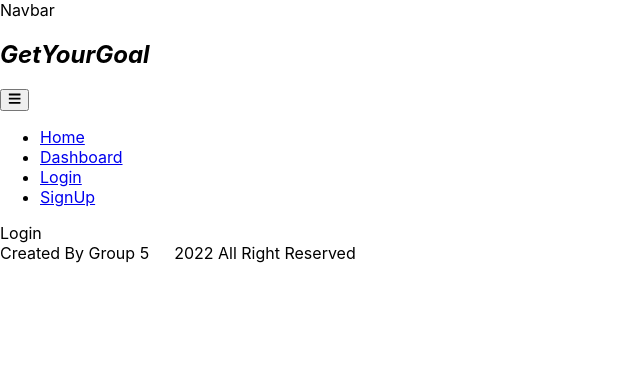
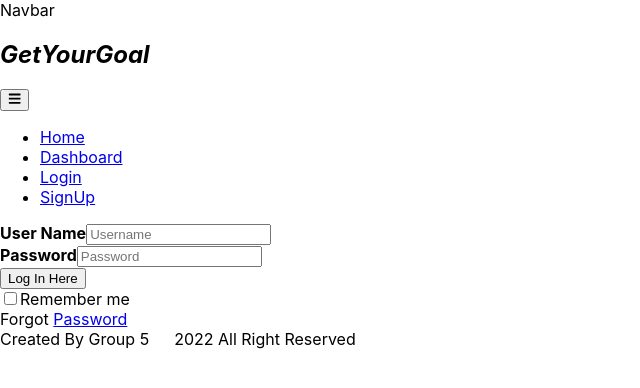
Before and after one commit to bindi-v/get-your-goal-react-front, a React (Create React App) app in the folder get-your-goal-react-app/: page /login in a window 1280 px wide. Shown: the top 388 px of the page, without its empty margins (0-640 px from the left). Built offline with nearby package versions, Linux system fonts and the light colour scheme.

Commit message:
created login form

```diff
--- a/get-your-goal-react-app/src/components/Login.js
+++ b/get-your-goal-react-app/src/components/Login.js
@@ -1,9 +1,29 @@
-import React from 'react'
+import React from "react";
 
 function Login() {
   return (
-    <div>Login</div>
-  )
+    <>
+      <div class="login">
+        <form id="login" method="get" action="login.php">
+          <label>
+            <b>User Name</b>
+          </label>
+          <input type="text" name="Uname" id="Uname" placeholder="Username" />
+          <br />
+          <label>
+            <b>Password</b>
+          </label>
+          <input type="Password" name="Pass" id="Pass" placeholder="Password" />
+          <br />
+          <input type="button" name="log" id="log" value="Log In Here" />
+          <br />
+          <input type="checkbox" id="check" />
+          <span>Remember me</span>
+          <br /> Forgot <a href="#">Password</a>
+        </form>
+      </div>
+    </>
+  );
 }
 
 export default Login;
--- a/get-your-goal-react-app/src/components/Navbar.js
+++ b/get-your-goal-react-app/src/components/Navbar.js
@@ -23,7 +23,7 @@ const Navbar = () => {
                  <NavLink to='/dashboard' className="nav-link" >
                      Dashboard
                      </NavLink>
-                </li >
+                </li>
                 <li className='nav-link px-2 pb-0'>
                  <NavLink to='/login' className="nav-link" >
                      Login
```
Also changed, not shown: 1 other file (tests, documents, lock files or other folders).
